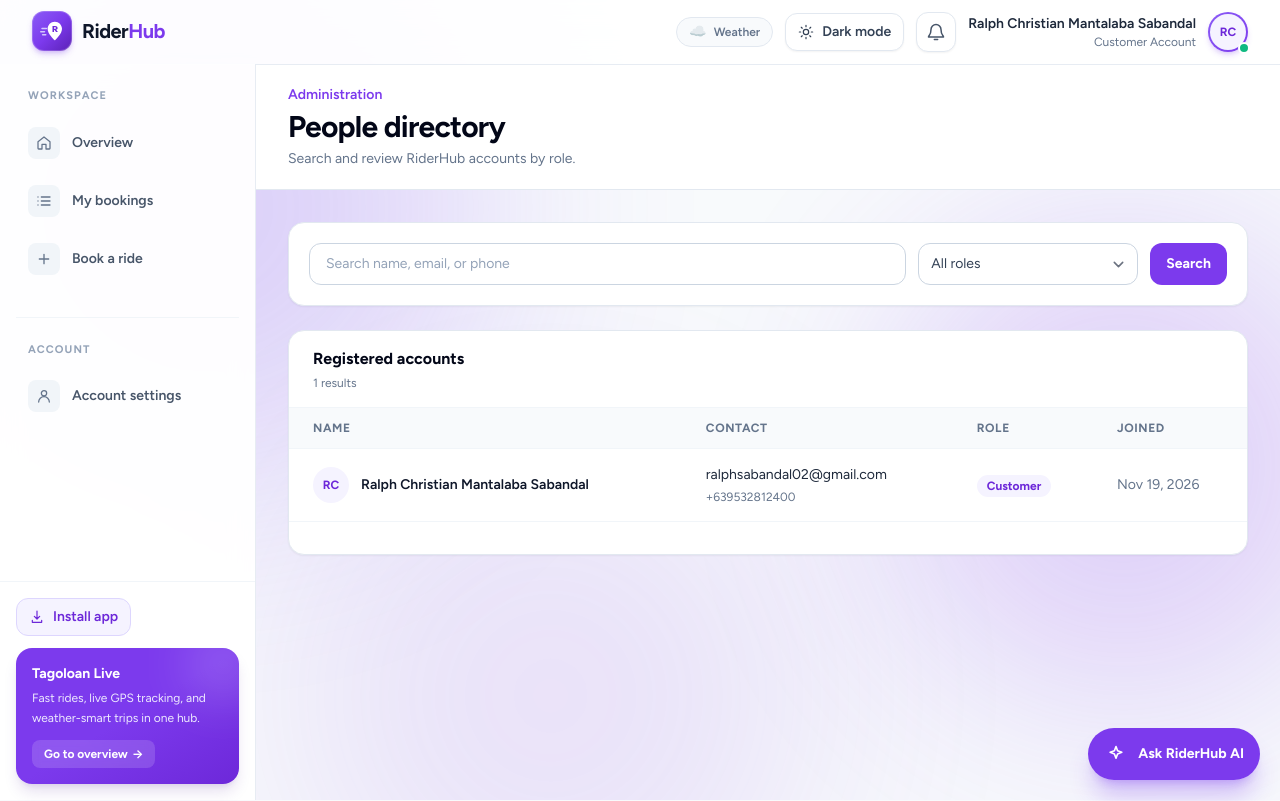
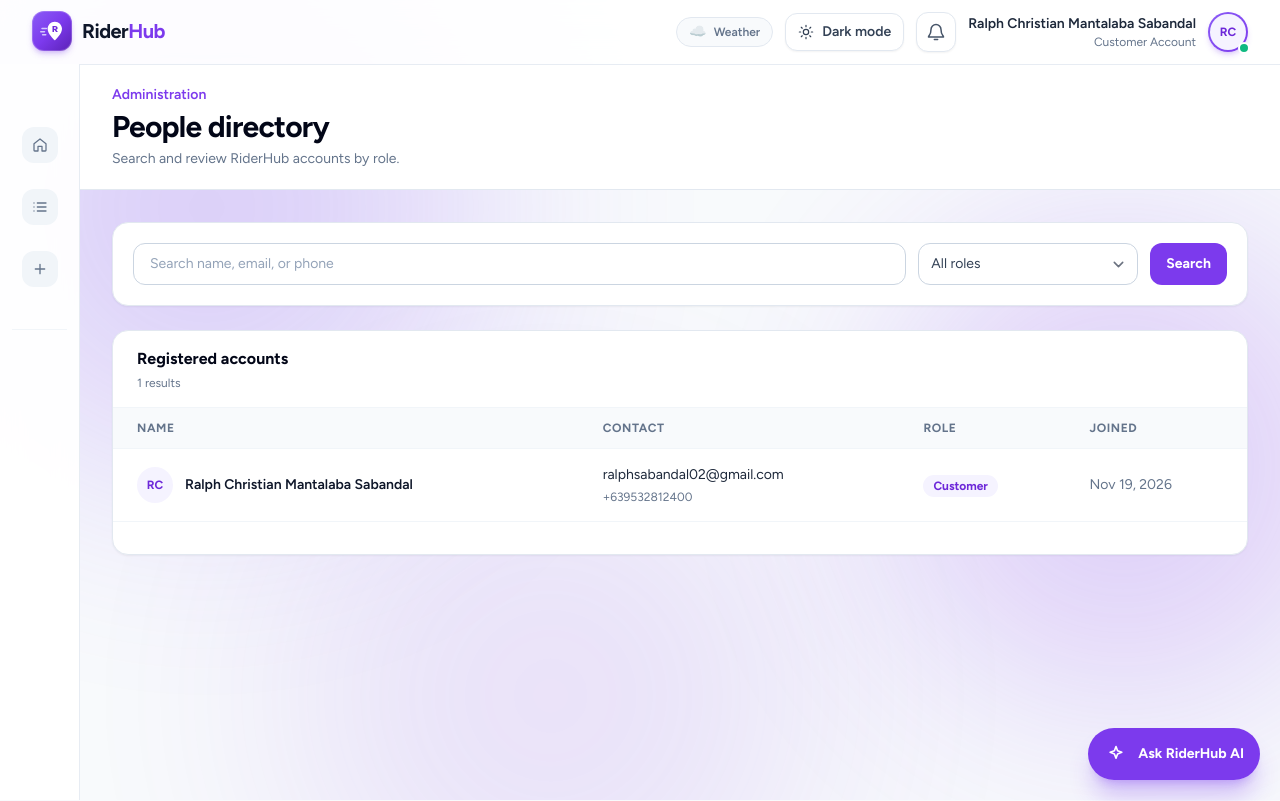
Before and after one commit to drixizll/riderhub, a Laravel app: page /admin/users in a window 1280 px wide. Run offline with Laravel 12, Linux system fonts and the light colour scheme; a user stored in the database is signed in; data comes from the database, SQL or seed files in the repository; data that the repository does not hold is empty; style sheets or scripts are compiled from the project's sources.

Commit message:
feat: hover-to-expand collapsible sidebar with smooth fade and slide transitions

```diff
--- a/resources/views/layouts/app.blade.php
+++ b/resources/views/layouts/app.blade.php
@@ -31,11 +31,11 @@
                 <span>Loading RiderHub…</span>
             </div>
         </div>
-        <div x-data="{ sidebarOpen: false }" class="relative z-10 min-h-screen">
+        <div x-data="{ sidebarOpen: false, sidebarHover: false }" class="relative z-10 min-h-screen">
             @include('layouts.navigation')
             @include('layouts.sidebar')
 
-            <div class="min-h-[calc(100vh-4rem)] lg:pl-64">
+            <div class="min-h-[calc(100vh-4rem)] transition-[padding] duration-300 ease-out lg:pl-20">
                 @isset($header)
                     <header class="border-b border-slate-200 bg-white">
                         <div class="mx-auto max-w-7xl px-4 py-5 sm:px-6 lg:px-8">
--- a/resources/views/layouts/sidebar.blade.php
+++ b/resources/views/layouts/sidebar.blade.php
@@ -28,10 +28,20 @@
 
 <div x-show="sidebarOpen" x-transition.opacity.duration.250ms class="fixed inset-0 z-40 bg-slate-950/45 backdrop-blur-xs lg:hidden" @click="sidebarOpen = false" aria-hidden="true"></div>
 
-<aside class="fixed bottom-0 left-0 top-16 z-50 flex w-64 -translate-x-full flex-col border-r border-slate-200/80 bg-white/95 backdrop-blur-md transition-transform duration-300 ease-out lg:translate-x-0"
-       :class="sidebarOpen ? 'translate-x-0 shadow-2xl' : '-translate-x-full'">
-    <div class="flex-1 overflow-y-auto px-4 py-6">
-        <p class="px-3 text-[11px] font-bold uppercase tracking-widest text-slate-400">Workspace</p>
+<aside
+    @mouseenter="sidebarHover = true"
+    @mouseleave="sidebarHover = false"
+    class="fixed bottom-0 left-0 top-16 z-50 flex w-64 -translate-x-full flex-col overflow-hidden border-r border-slate-200/80 bg-white/95 backdrop-blur-md transition-all duration-300 ease-out lg:translate-x-0"
+    :class="[
+        sidebarOpen ? 'translate-x-0 shadow-2xl' : '-translate-x-full',
+        sidebarHover ? 'lg:w-64 lg:shadow-2xl lg:shadow-indigo-950/15' : 'lg:w-20 lg:shadow-none'
+    ]"
+>
+    <div class="flex-1 overflow-y-auto overflow-x-hidden px-3 py-6">
+        <p class="whitespace-nowrap px-3 text-[11px] font-bold uppercase tracking-widest text-slate-400 transition-all duration-200"
+           :class="sidebarHover || sidebarOpen ? 'opacity-100 translate-x-0' : 'lg:opacity-0 lg:-translate-x-2'">
+            Workspace
+        </p>
         <nav class="mt-3 space-y-1.5" aria-label="Main sidebar">
             @foreach ($navigation as $item)
                 @php
@@ -39,13 +49,14 @@
                 @endphp
                 <a href="{{ route($item['route']) }}"
                    @click="sidebarOpen = false"
+                   title="{{ $item['label'] }}"
                    class="{{ $active
                        ? 'bg-gradient-to-r from-indigo-50 via-indigo-50/80 to-violet-50/60 text-indigo-700 shadow-xs ring-1 ring-inset ring-indigo-200/80'
-                       : 'text-slate-600 hover:bg-slate-50 hover:text-slate-950' }} group relative flex items-center gap-3 rounded-xl px-3 py-2.5 text-sm font-semibold transition-all duration-200 hover:translate-x-0.5 active:scale-[0.98]">
+                       : 'text-slate-600 hover:bg-slate-50 hover:text-slate-950' }} group relative flex items-center gap-3 rounded-xl px-2.5 py-2.5 text-sm font-semibold transition-all duration-200 active:scale-[0.98]">
                     @if ($active)
                         <span class="absolute left-0 top-2 bottom-2 w-1 rounded-r-full bg-gradient-to-b from-indigo-500 to-violet-600" aria-hidden="true"></span>
                     @endif
-                    <span class="flex h-8 w-8 shrink-0 items-center justify-center rounded-lg transition-all duration-200 {{ $active ? 'bg-indigo-600 text-white shadow-sm shadow-indigo-600/30' : 'bg-slate-100 text-slate-500 group-hover:scale-105 group-hover:bg-indigo-50 group-hover:text-indigo-600' }}">
+                    <span class="relative flex h-9 w-9 shrink-0 items-center justify-center rounded-xl transition-all duration-200 {{ $active ? 'bg-indigo-600 text-white shadow-sm shadow-indigo-600/30' : 'bg-slate-100 text-slate-500 group-hover:scale-105 group-hover:bg-indigo-50 group-hover:text-indigo-600' }}">
                         @if ($item['icon'] === 'home')
                             <svg class="h-4 w-4" viewBox="0 0 24 24" fill="none" stroke="currentColor" aria-hidden="true"><path stroke-linecap="round" stroke-linejoin="round" stroke-width="1.9" d="m3 10 9-7 9 7v10a1 1 0 0 1-1 1h-5v-7H9v7H4a1 1 0 0 1-1-1V10Z" /></svg>
                         @elseif ($item['icon'] === 'plus')
@@ -55,37 +66,55 @@
                         @else
                             <svg class="h-4 w-4" viewBox="0 0 24 24" fill="none" stroke="currentColor" aria-hidden="true"><path stroke-linecap="round" stroke-linejoin="round" stroke-width="1.9" d="M8 6h13M8 12h13M8 18h13M3 6h.01M3 12h.01M3 18h.01" /></svg>
                         @endif
+                        @if (($item['badge'] ?? 0) > 0)
+                            <span class="absolute -right-1 -top-1 h-2.5 w-2.5 rounded-full bg-amber-500 ring-2 ring-white transition-opacity duration-200"
+                                  :class="sidebarHover || sidebarOpen ? 'opacity-0' : 'opacity-100'" aria-hidden="true"></span>
+                        @endif
                     </span>
-                    <span class="truncate">{{ $item['label'] }}</span>
+                    <span class="whitespace-nowrap transition-all duration-200"
+                          :class="sidebarHover || sidebarOpen ? 'opacity-100 translate-x-0' : 'lg:opacity-0 lg:-translate-x-2 lg:pointer-events-none'">
+                        {{ $item['label'] }}
+                    </span>
                     @if (($item['badge'] ?? 0) > 0)
-                        <span class="ml-auto inline-flex min-w-6 items-center justify-center rounded-full bg-amber-100 px-2 py-0.5 text-[11px] font-extrabold text-amber-800 shadow-xs">{{ $item['badge'] > 99 ? '99+' : $item['badge'] }}</span>
+                        <span class="ml-auto inline-flex min-w-6 items-center justify-center rounded-full bg-amber-100 px-2 py-0.5 text-[11px] font-extrabold text-amber-800 shadow-xs transition-all duration-200"
+                              :class="sidebarHover || sidebarOpen ? 'opacity-100 scale-100' : 'lg:opacity-0 lg:scale-75 lg:pointer-events-none'">
+                            {{ $item['badge'] > 99 ? '99+' : $item['badge'] }}
+                        </span>
                     @endif
                 </a>
             @endforeach
         </nav>
 
         <div class="mt-8 border-t border-slate-100 pt-6">
-            <p class="px-3 text-[11px] font-bold uppercase tracking-widest text-slate-400">Account</p>
+            <p class="whitespace-nowrap px-3 text-[11px] font-bold uppercase tracking-widest text-slate-400 transition-all duration-200"
+               :class="sidebarHover || sidebarOpen ? 'opacity-100 translate-x-0' : 'lg:opacity-0 lg:-translate-x-2'">
+                Account
+            </p>
             @php
                 $profileActive = request()->routeIs('profile.*');
             @endphp
             <a href="{{ route('profile.edit') }}"
                @click="sidebarOpen = false"
+               title="Account settings"
                class="{{ $profileActive
                    ? 'bg-gradient-to-r from-indigo-50 via-indigo-50/80 to-violet-50/60 text-indigo-700 shadow-xs ring-1 ring-inset ring-indigo-200/80'
-                   : 'text-slate-600 hover:bg-slate-50 hover:text-slate-950' }} group relative mt-3 flex items-center gap-3 rounded-xl px-3 py-2.5 text-sm font-semibold transition-all duration-200 hover:translate-x-0.5 active:scale-[0.98]">
+                   : 'text-slate-600 hover:bg-slate-50 hover:text-slate-950' }} group relative mt-3 flex items-center gap-3 rounded-xl px-2.5 py-2.5 text-sm font-semibold transition-all duration-200 active:scale-[0.98]">
                 @if ($profileActive)
                     <span class="absolute left-0 top-2 bottom-2 w-1 rounded-r-full bg-gradient-to-b from-indigo-500 to-violet-600" aria-hidden="true"></span>
                 @endif
-                <span class="flex h-8 w-8 shrink-0 items-center justify-center rounded-lg transition-all duration-200 {{ $profileActive ? 'bg-indigo-600 text-white shadow-sm shadow-indigo-600/30' : 'bg-slate-100 text-slate-500 group-hover:scale-105 group-hover:bg-indigo-50 group-hover:text-indigo-600' }}">
+                <span class="flex h-9 w-9 shrink-0 items-center justify-center rounded-xl transition-all duration-200 {{ $profileActive ? 'bg-indigo-600 text-white shadow-sm shadow-indigo-600/30' : 'bg-slate-100 text-slate-500 group-hover:scale-105 group-hover:bg-indigo-50 group-hover:text-indigo-600' }}">
                     <svg class="h-4 w-4" viewBox="0 0 24 24" fill="none" stroke="currentColor" aria-hidden="true"><circle cx="12" cy="8" r="4" stroke-width="1.9" /><path stroke-linecap="round" stroke-linejoin="round" stroke-width="1.9" d="M4 21a8 8 0 0 1 16 0" /></svg>
                 </span>
-                <span>Account settings</span>
+                <span class="whitespace-nowrap transition-all duration-200"
+                      :class="sidebarHover || sidebarOpen ? 'opacity-100 translate-x-0' : 'lg:opacity-0 lg:-translate-x-2 lg:pointer-events-none'">
+                    Account settings
+                </span>
             </a>
         </div>
     </div>
 
-    <div class="border-t border-slate-100 p-4">
+    <div class="border-t border-slate-100 p-3 transition-all duration-300"
+         :class="sidebarHover || sidebarOpen ? 'opacity-100 translate-y-0' : 'lg:opacity-0 lg:translate-y-2 lg:pointer-events-none'">
         <div class="mb-3">
             <x-install-app-button />
         </div>
```
Also changed, not shown: 3 other files.
